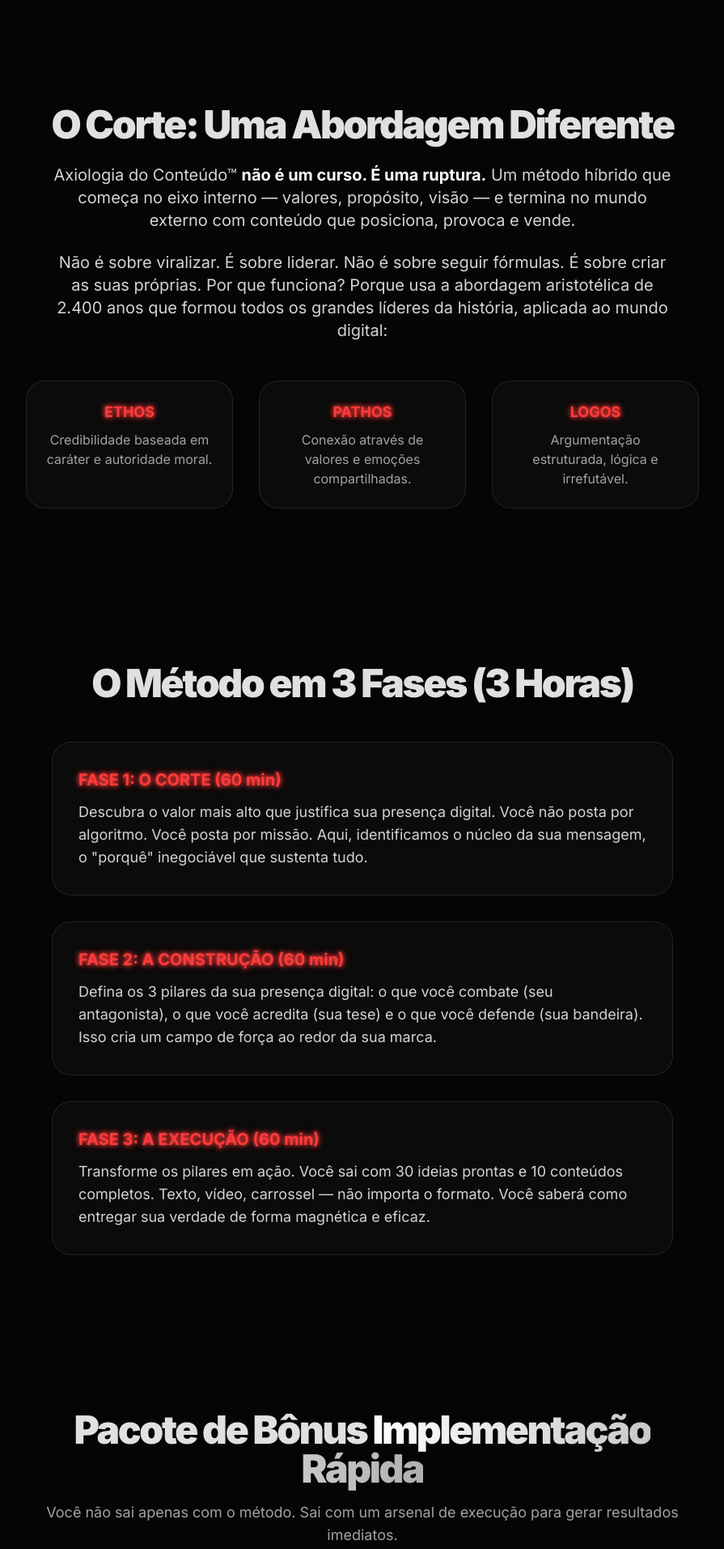
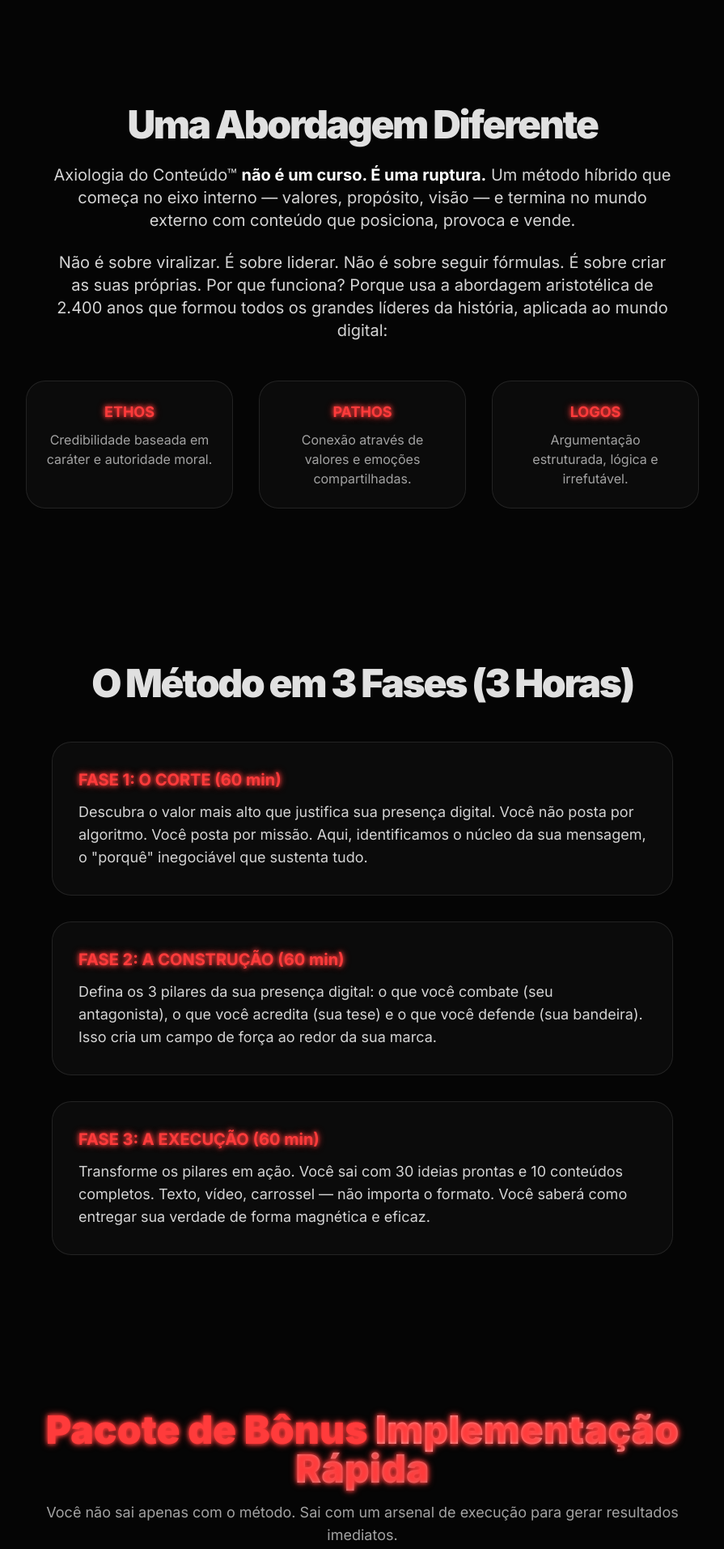
Before and after one commit to wallisonsantana/marketing-axiologico, a plain HTML site: page index.html in a window 1280 px wide. Shown: the part 2980-4893 px from the top of the page at 81% size, without its empty margins (192-1087 px from the left). Drawn offline with nearby package versions, Linux system fonts and the light colour scheme.

Commit message:
Update index.html

```diff
--- a/index.html
+++ b/index.html
@@ -144,7 +144,7 @@
 
         <!-- Section 4: The Solution -->
         <section id="solucao" class="py-16 md:py-24 text-center fade-in-section">
-            <h2 class="text-4xl md:text-5xl font-black tracking-tighter">O Corte: Uma Abordagem Diferente</h2>
+            <h2 class="text-4xl md:text-5xl font-black tracking-tighter">Uma Abordagem Diferente</h2>
             <p class="text-xl text-neutral-300 max-w-3xl mx-auto mt-6">Axiologia do Conteúdo™ <strong class="text-white">não é um curso. É uma ruptura.</strong> Um método híbrido que começa no eixo interno — valores, propósito, visão — e termina no mundo externo com conteúdo que posiciona, provoca e vende.</p>
             <p class="text-xl text-neutral-300 max-w-3xl mx-auto mt-6">Não é sobre viralizar. É sobre liderar. Não é sobre seguir fórmulas. É sobre criar as suas próprias. Por que funciona? Porque usa a abordagem aristotélica de 2.400 anos que formou todos os grandes líderes da história, aplicada ao mundo digital:</p>
             <div class="mt-12 grid grid-cols-1 md:grid-cols-3 gap-8 max-w-4xl mx-auto">
@@ -187,7 +187,7 @@
         <!-- Bonus Stack Section -->
         <section id="bonus" class="py-16 md:py-24 fade-in-section">
             <div class="text-center mb-12">
-                <h2 class="text-4xl md:text-5xl font-black tracking-tighter">Pacote de Bônus <span class="gradient-text">Implementação Rápida</span></h2>
+                <h2 class="text-4xl md:text-5xl font-black neon-red-text">Pacote de Bônus <span class="gradient-text">Implementação Rápida</span></h2>
                 <p class="text-lg text-neutral-400 mt-4">Você não sai apenas com o método. Sai com um arsenal de execução para gerar resultados imediatos.</p>
             </div>
             <div class="max-w-2xl mx-auto space-y-6">
```
